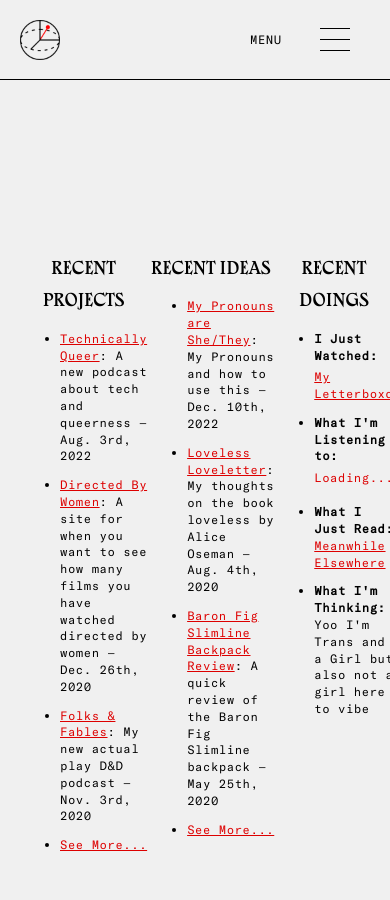
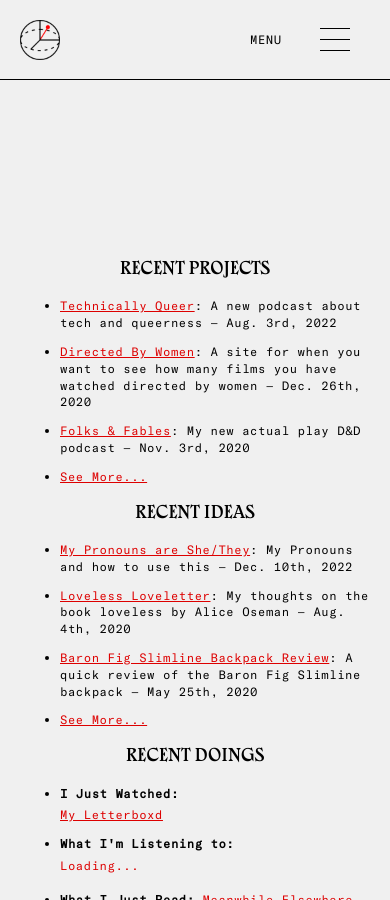
Before and after one commit to GoodbyteCo/quinnpollock.net, a Jekyll site: the page built from index.html, in a window 390 px wide and 900 px high, scrolled down 716 px. Built offline with Jekyll 4.4.1, drawn with Linux system fonts in a browser that asks for light colours.

Commit message:
Some layout changes (this is why you review your changes) (#14)
* Update style.css

* Update style.css

```diff
--- a/assets/css/style.css
+++ b/assets/css/style.css
@@ -1062,7 +1062,7 @@
 }
 
 @media screen and (max-width: 470px) {
-	#post-section {
+	#posts-section {
 		display: block;
 	}
 }
```
